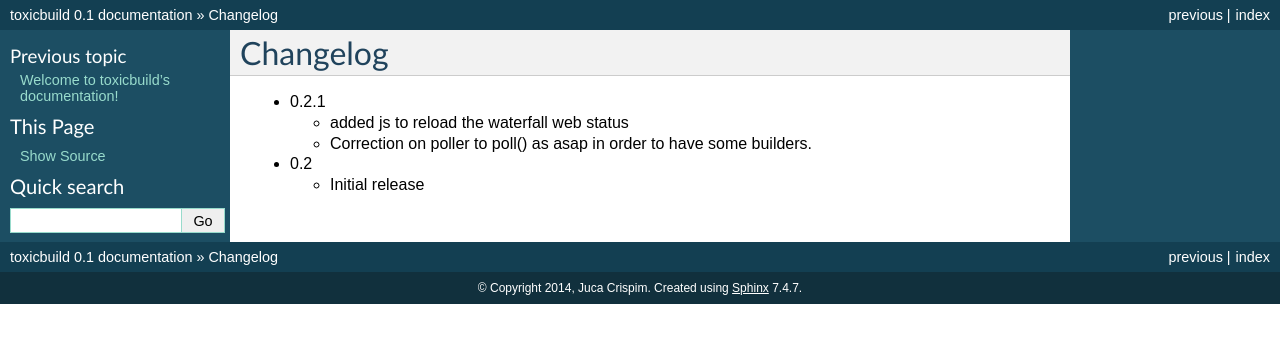
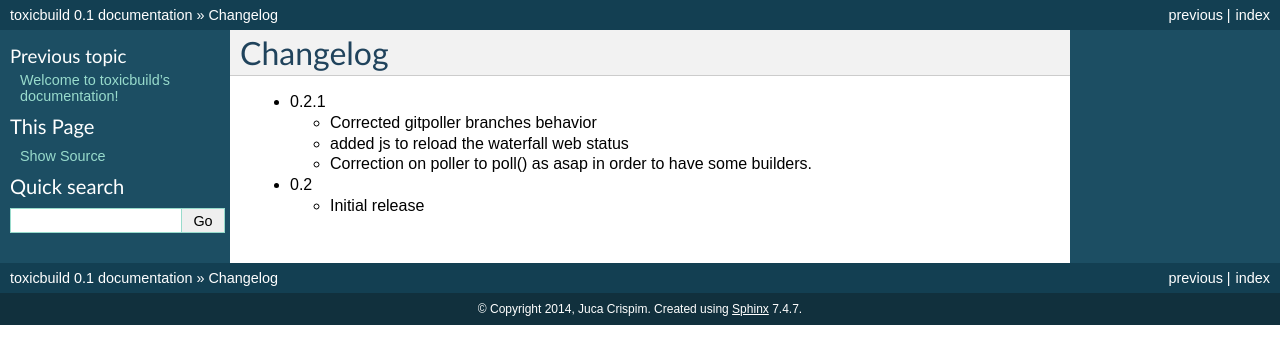
Before and after one commit to jucacrispim/toxicbuild, a Sphinx documentation site: the page built from docs/source/CHANGELOG.rst, in a window 1280 px wide. Shown: the top 364 px of the page. Built offline with Sphinx 7.4.7, drawn with Linux system fonts in a browser that asks for light colours.

Commit message:
correcting sample.cfg

```diff
--- a/docs/source/CHANGELOG.rst
+++ b/docs/source/CHANGELOG.rst
@@ -3,6 +3,7 @@
 
 * 0.2.1
 
+  - Corrected gitpoller branches behavior
   - added js to reload the waterfall web status
   - Correction on poller to poll() as asap in order to have some builders.
 
```
Also changed, not shown: 2 other files.
